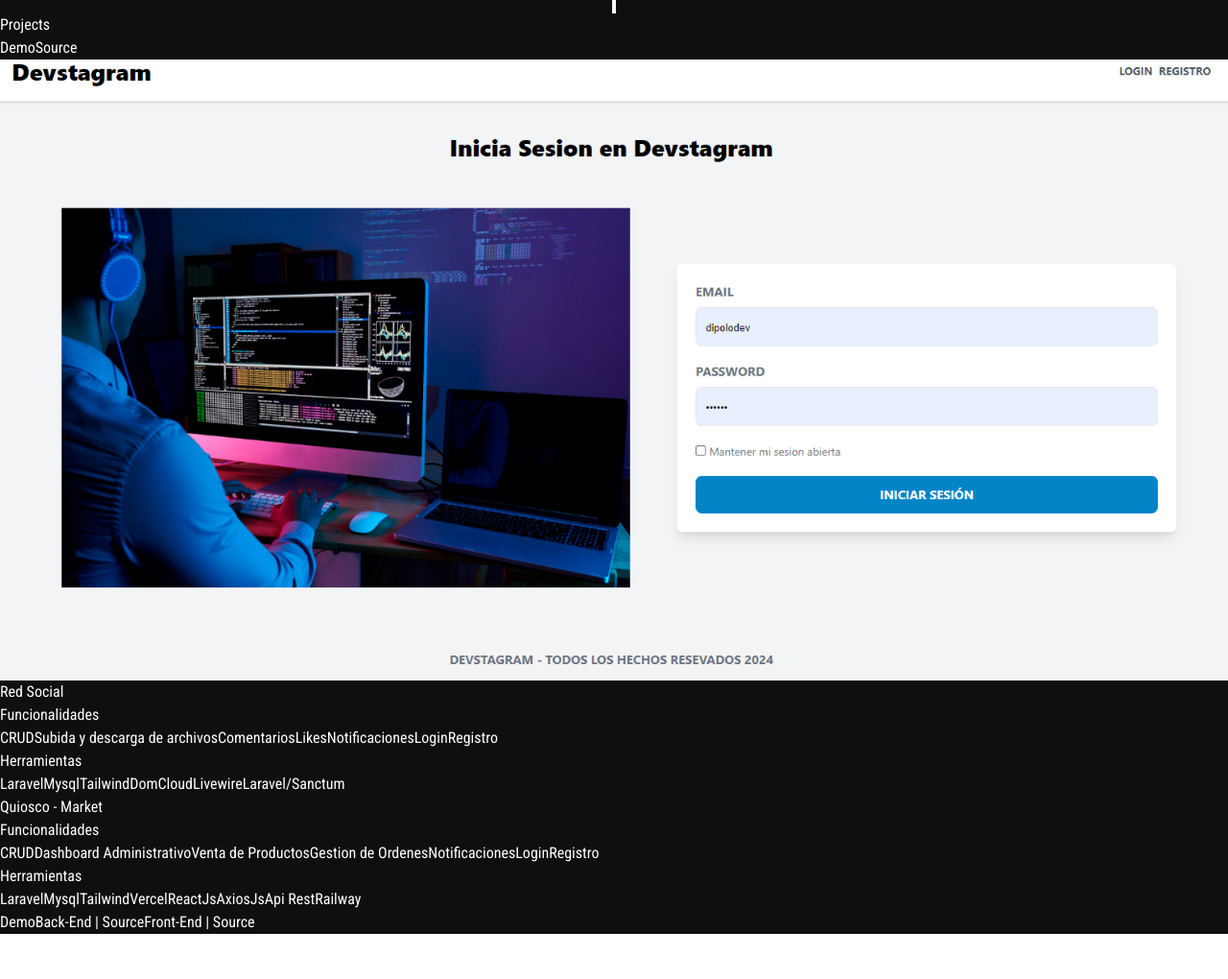
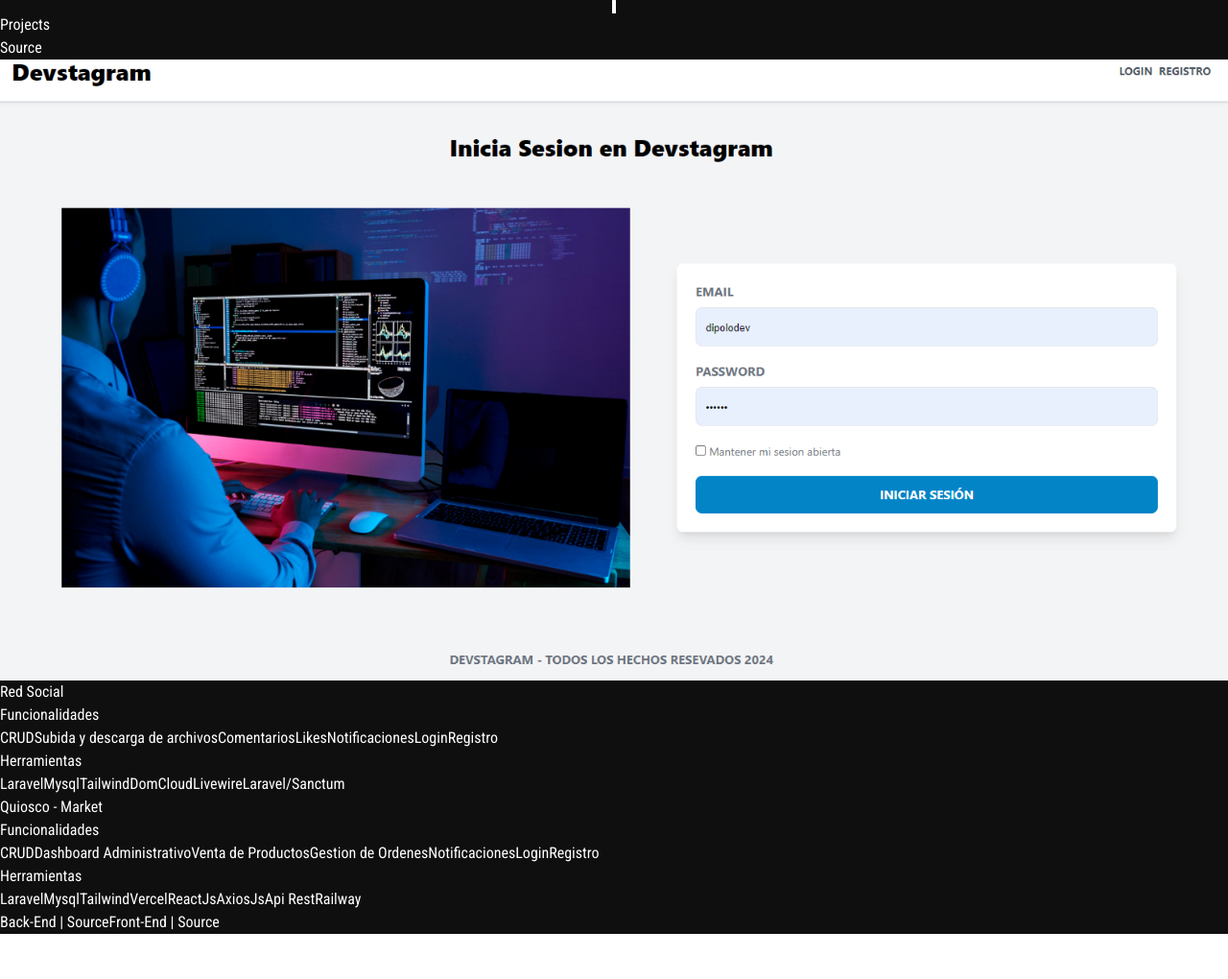
Before and after one commit to DevWebEdu/Portafolio-edu-2024, a React (Vite) app: page / in a window 1280 px wide. Shown: the part 5218-6238 px from the top of the page at 96% size. Built offline with nearby package versions, Linux system fonts and the light colour scheme.

Commit message:
Retirando el view demo de los proyectos en el portafolio

```diff
--- a/src/views/Projects.jsx
+++ b/src/views/Projects.jsx
@@ -13,7 +13,7 @@
             {/* imagen-overlay */}
             <div className='absolute top-0 left-0 w-full h-full flex gap-8 items-center justify-center  opacity-0 hover:opacity-100 hover:backdrop-blur-2xl transition-all duration-500 ease-in-out'>
               {/* image-button */}
-              <a href='https://wuccehe.mnz.dom.my.id/login' target="_blank" className='hover:cursor-pointer bg-slate-900  rounded-lg py-2 px-5 hover:bg-slate-800 transition-all duration-500 ease-in-out'>Demo</a>
+              {/* <a href='https://wuccehe.mnz.dom.my.id/login' target="_blank" className='hover:cursor-pointer bg-slate-900  rounded-lg py-2 px-5 hover:bg-slate-800 transition-all duration-500 ease-in-out'>Demo</a> */}
               <a href='https://github.com/DevWebEdu/Desarrollador_Instagram' target="_blank" className='hover:cursor-pointer bg-slate-900  rounded-lg py-2 px-5 hover:bg-slate-800 transition-all duration-500 ease-in-out'>Source</a>
             </div>
             {/*  image */}
@@ -88,7 +88,7 @@
             {/* imagen-overlay */}
             <div className='absolute top-0 left-0 w-full h-full flex gap-8 items-center justify-center  opacity-0 hover:opacity-100  hover:backdrop-blur-2xl transition-all duration-500 ease-in-out'>
               {/* image-button */}
-              <a href='https://react-quiosco-iota.vercel.app/' target='_blank' className='hover:cursor-pointer bg-slate-900  rounded-lg text-xs md:text-base  py-2 px-2 md:px-5 hover:bg-slate-800 transition-all duration-500 ease-in-out'>Demo</a>
+              {/* <a href='https://react-quiosco-iota.vercel.app/' target='_blank' className='hover:cursor-pointer bg-slate-900  rounded-lg text-xs md:text-base  py-2 px-2 md:px-5 hover:bg-slate-800 transition-all duration-500 ease-in-out'>Demo</a> */}
               <a  href='https://github.com/DevWebEdu/quiosco_laravel' target='_blank' className='hover:cursor-pointer bg-slate-900 text-xs md:text-base rounded-lg py-2 px-2 md:px-5 hover:bg-slate-800 transition-all duration-500 ease-in-out'>Back-End | Source</a>
               <a  href='https://github.com/DevWebEdu/react_quiosco'  target='_blank' className='hover:cursor-pointer bg-slate-900 text-xs md:text-base rounded-lg py-2 px-2 md:px-5 hover:bg-slate-800 transition-all duration-500 ease-in-out'>Front-End | Source</a>
             </div>
```
